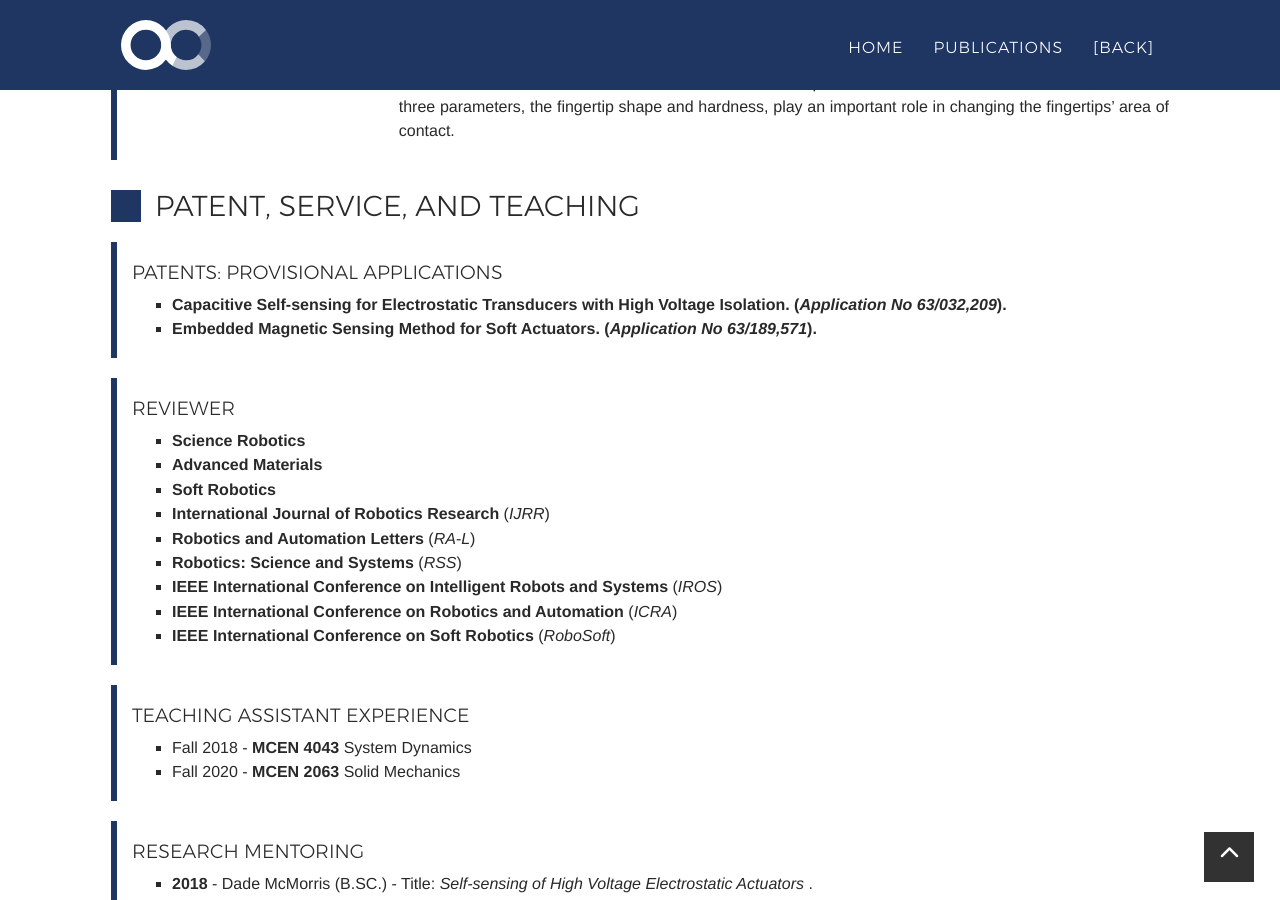
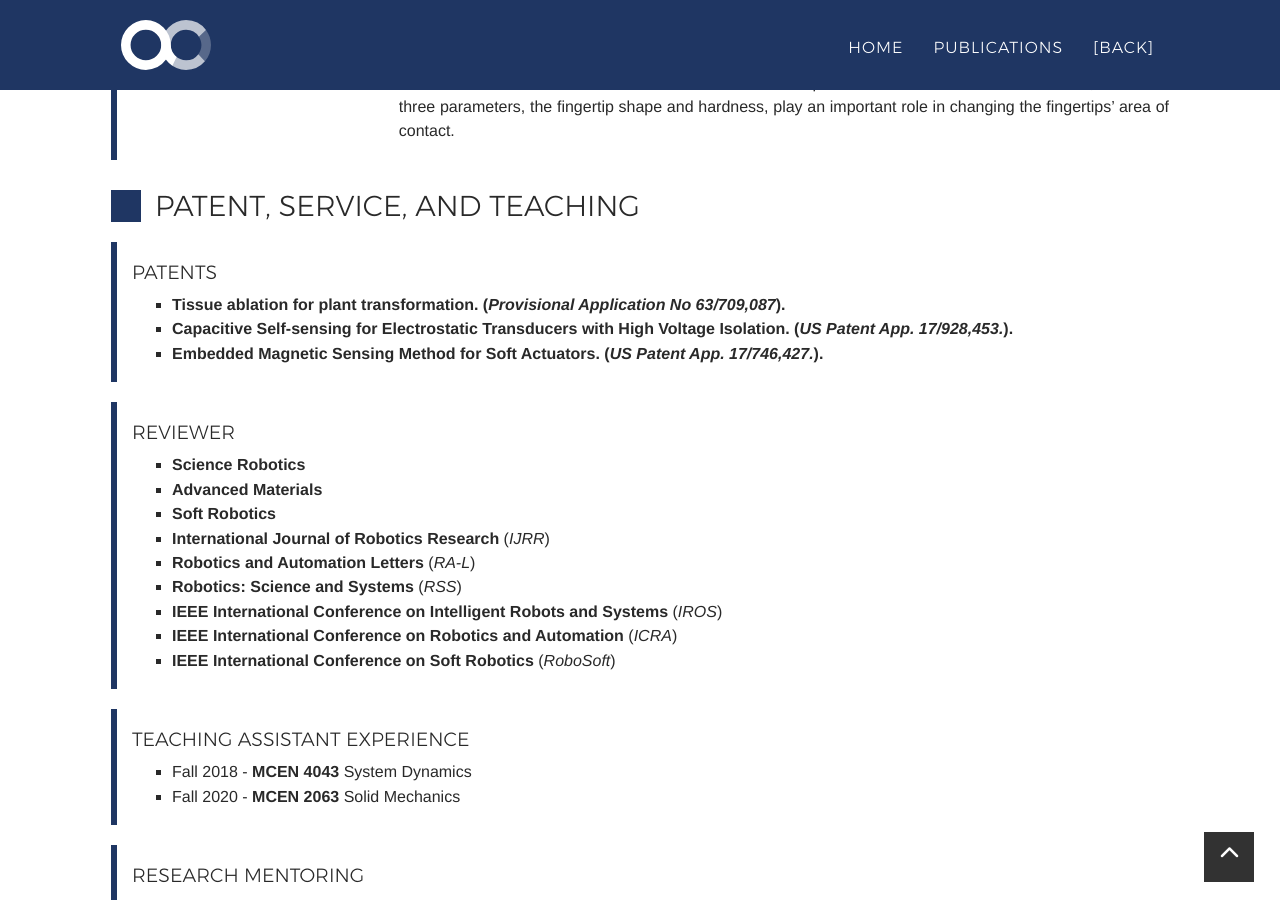
Before and after one commit to KhoiDLy/KhoiDLy.github.io, a Jekyll site: the page built from _posts/cv/2021-05-15-CV-AlessandroRoncone.md, in a window 1280 px wide and 900 px high, scrolled down 1845 px. Built offline with Jekyll 4.4.1, drawn with Linux system fonts in a browser that asks for light colours; nearby versions of some CDN libraries; some web fonts are replaced.

Commit message:
Update Patents

```diff
--- a/_data/cv-misc.yml
+++ b/_data/cv-misc.yml
@@ -1,7 +1,8 @@
- - title: "Patents: Provisional Applications"
+ - title: "Patents"
    elems:
-    - "<b>Capacitive Self-sensing for Electrostatic Transducers with High Voltage Isolation. (<i>Application No 63/032,209</i>).</b>"
-    - "<b>Embedded Magnetic Sensing Method for Soft Actuators. (<i>Application No 63/189,571</i>).</b>"
+    - "<b>Tissue ablation for plant transformation. (<i>Provisional Application No 63/709,087</i>).</b>"
+    - "<b>Capacitive Self-sensing for Electrostatic Transducers with High Voltage Isolation. (<i>US Patent App. 17/928,453.</i>).</b>"
+    - "<b>Embedded Magnetic Sensing Method for Soft Actuators. (<i>US Patent App. 17/746,427.</i>).</b>"
  - title: "Reviewer"
    elems:
     - "<b>Science Robotics</b>"
```
